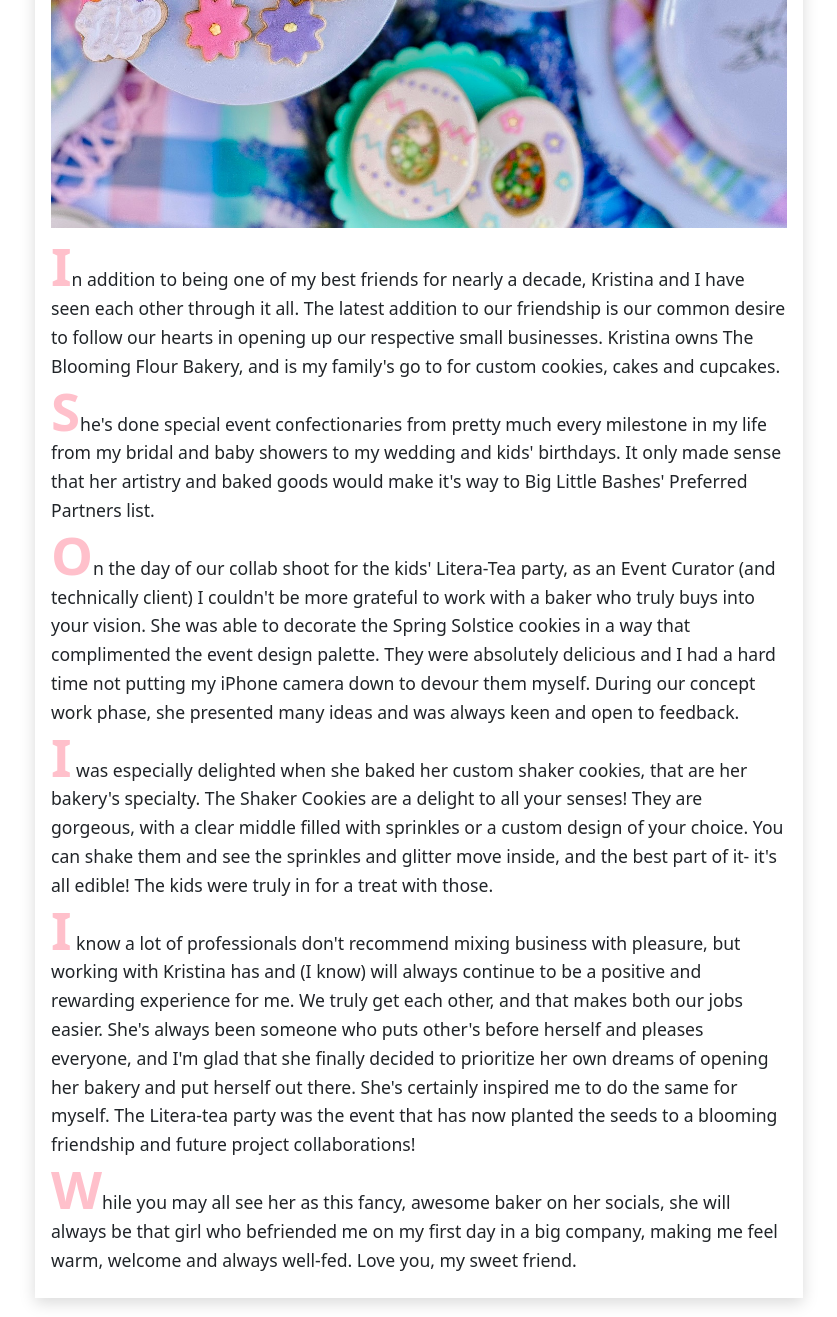
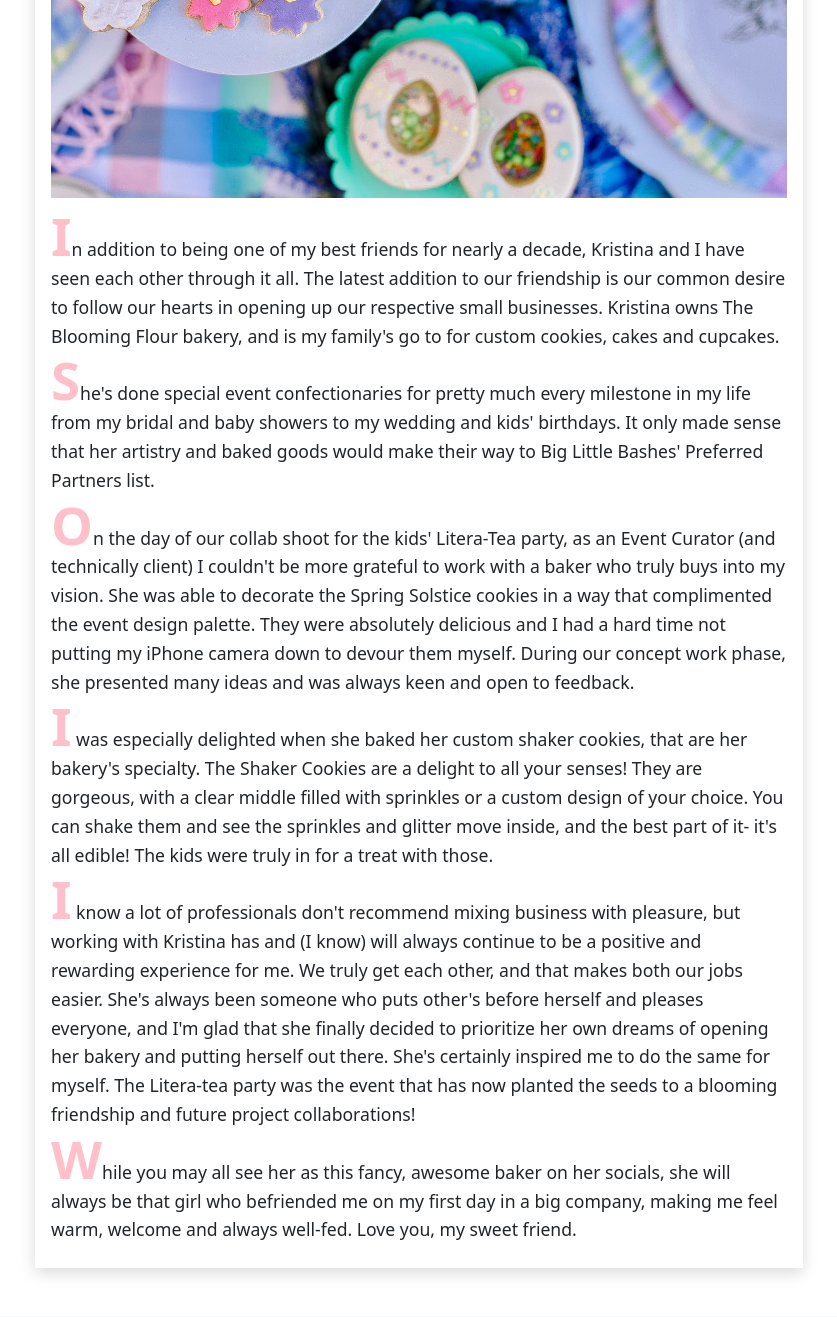
Before and after one commit to FrankRunfola1229/BigLittleBashes, a PHP site: page /pages/blogs/bloomingFriendship.php in a window 1280 px wide. Shown: the part 2320-3637 px from the top of the page, without its empty margins (221-1058 px from the left). Run offline with PHP 8.4, Linux system fonts and the light colour scheme; some libraries are stand-ins or nearby versions.

Commit message:
added nav for blogs fixed margin formatting for packagages** -UPDATED FOOTER for GITHUB, changed words in About me -- trimmed bloomingFriendship1.jpeg -- ADDED Google analytics tag

```diff
--- a/pages/blog.php
+++ b/pages/blog.php
@@ -14,7 +14,6 @@
 
 
     <div style="margin-top:10rem;"></div>
-
 
 
     <div class="container" style="padding:0;">
--- a/pages/blogs/bloomingFriendship.php
+++ b/pages/blogs/bloomingFriendship.php
@@ -55,14 +55,14 @@
         <div>
             <p>
                 In addition to being one of my best friends for nearly a decade, Kristina and I have seen each other through it all. The latest addition to our friendship is our common desire to follow our hearts in opening up our
-                respective small businesses. Kristina owns The Blooming Flour Bakery, and is my family's go to for custom cookies, cakes and cupcakes.
+                respective small businesses. Kristina owns The Blooming Flour bakery, and is my family's go to for custom cookies, cakes and cupcakes.
             </p>
             <p>
-                She's done special event confectionaries from pretty much every milestone in my life from my bridal and baby showers to my wedding and kids' birthdays. It only made sense that her artistry and baked goods would
-                make it's way to Big Little Bashes' Preferred Partners list.
+                She's done special event confectionaries for pretty much every milestone in my life from my bridal and baby showers to my wedding and kids' birthdays. It only made sense that her artistry and baked goods would
+                make their way to Big Little Bashes' Preferred Partners list.
             </p>
             <p>
-                On the day of our collab shoot for the kids' Litera-Tea party, as an Event Curator (and technically client) I couldn't be more grateful to work with a baker who truly buys into your vision. She was able to decorate
+                On the day of our collab shoot for the kids' Litera-Tea party, as an Event Curator (and technically client) I couldn't be more grateful to work with a baker who truly buys into my vision. She was able to decorate
                 the Spring Solstice cookies in a way that complimented the event design palette. They were absolutely delicious and I had a hard time not putting my iPhone camera down to devour them myself. During our concept work
                 phase, she presented many ideas and was always keen and open to feedback.
             </p>
@@ -72,7 +72,7 @@
             <p>
                 I know a lot of professionals don't recommend mixing business with pleasure, but working with Kristina has and (I know) will always continue to be a positive and rewarding experience for me. We truly get each
                 other, and that makes both our jobs easier. She's always been someone who puts other's before herself and pleases everyone, and I'm glad that she finally decided to prioritize her own dreams of opening her bakery
-                and put herself out there. She's certainly inspired me to do the same for myself. The Litera-tea party was the event that has now planted the seeds to a blooming friendship and future project collaborations!
+                and putting herself out there. She's certainly inspired me to do the same for myself. The Litera-tea party was the event that has now planted the seeds to a blooming friendship and future project collaborations!
             </p>
             <p>
                 While you may all see her as this fancy, awesome baker on her socials, she will always be that girl who befriended me on my first day in a big company, making me feel warm, welcome and always well-fed. Love you, my
--- a/pages/packages.php
+++ b/pages/packages.php
@@ -67,7 +67,7 @@
                 <li>Vendor recommendations & bookings: You'll receive a list of the vendors I recommend as well as help with contacting and booking them</li>
                 <li>Payment management via a structured payment plan</li>
                 <li>Create a Mood Board to capture your vision and expectations </li>
-                <li>Attend all meetings with other vendors/services providers with you or your behalf</li>
+                <li>Attend all meetings with other vendors/services providers with you or on your behalf</li>
                 <li>Detailed day-of timeline management and execution</li>
                 <li>Rehearsal coordination. This includes booking and organizing the rehearsal</li>
                 <li>Day of coordination with additional on-site assistant (if needed) to ensure everything runs smoothly</li>
@@ -102,9 +102,9 @@
         </div>
         <div class="card-body">
             <img class="card-img-top" src="/assets/img/packages/setTable.jpeg">
-            <h3>Customized styled shoots - limted only by our combined imagination!</h3>
+            <h3>Customized events - limted only by our combined imagination!</h3>
             <ul class="packageBullet">
-                <li>Customized suite of services on your special event or styled shoot needs</li>
+                <li>Personalized suite of services for your special event or styled shoot needs</li>
             </ul>
         </div>
     </div>
```
Also changed, not shown: assets/img/blogs/theBloomingFriendship/1.jpeg, assets/img/blogs/theBloomingFriendship/3.jpeg (added).
